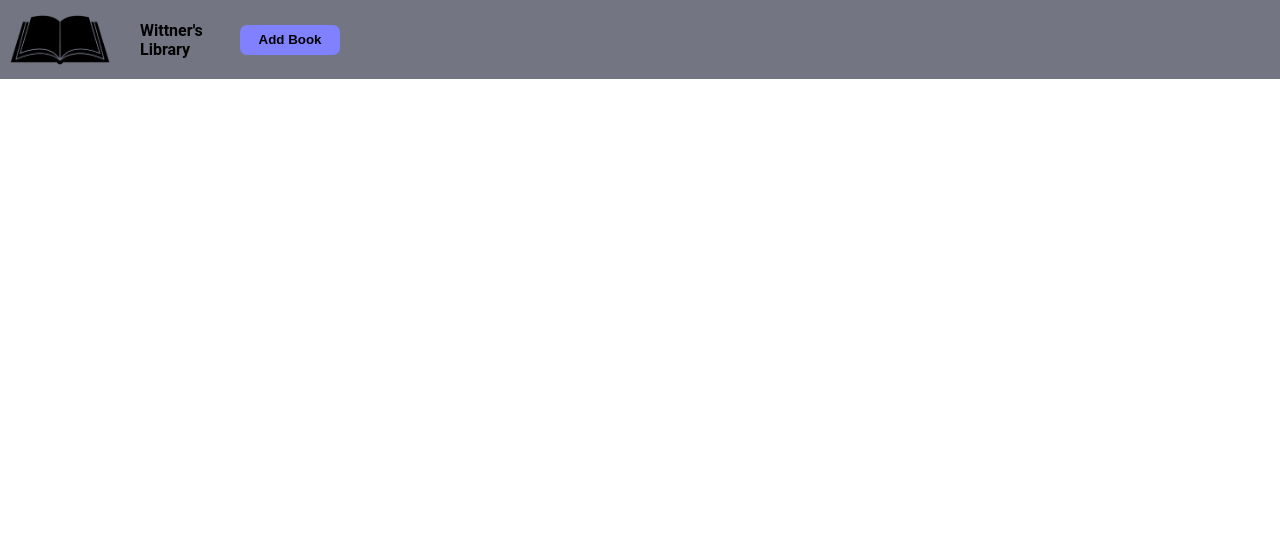
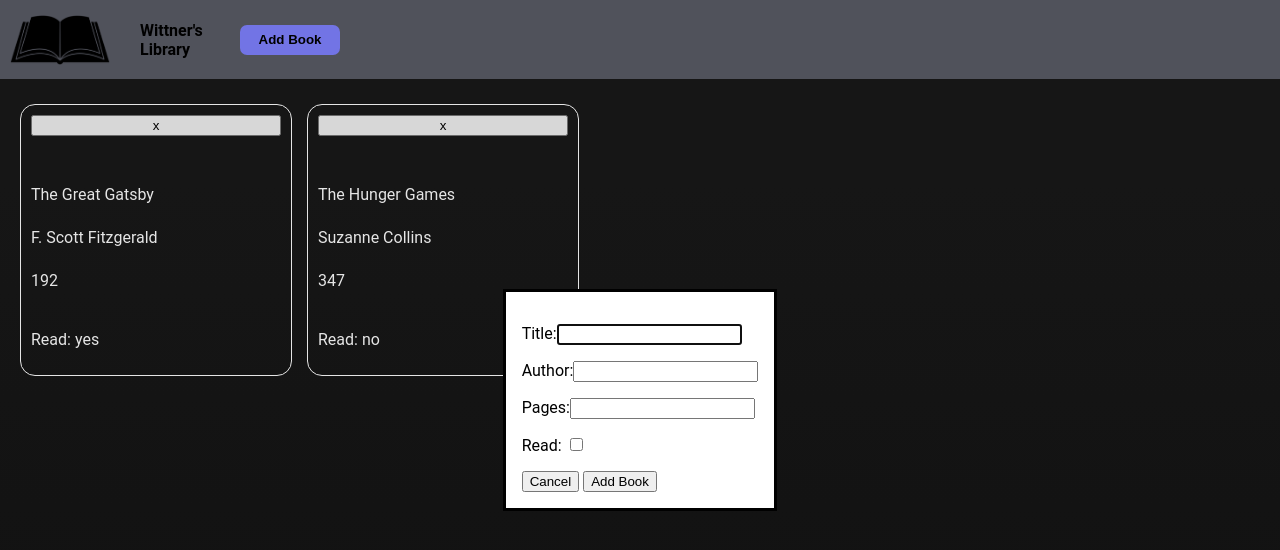
Before and after one commit to warlockobo/library, a plain HTML site: page index.html in a window 1280 px wide. Both pictures are taken after a click on the button "Add Book". Drawn offline with Linux system fonts and the light colour scheme; a web font is replaced by a local one.

Commit message:
html, css, and js redone and completely functional

```diff
--- a/index.html
+++ b/index.html
@@ -7,12 +7,29 @@
     <link rel="stylesheet" href="styles.css" >
 </head>
 <body>
+    <dialog id="addBookDialog">
+        <form>
+            <p><label>Title:</label><input type="text" class="modalInput" id="addBookTitle"></p>
+            <p><label>Author:</label><input type="text" class="modalInput" id="addBookAuthor"></p>
+            <p><label>Pages:</label><input type="number" class="modalInput" id="addBookPages"></p>
+            <p><label>Read:  <input type="checkbox" class="modalInput" id="addBookRead"></label></p>
+            <div>
+                <button value="cancel" formmethod="dialog">Cancel</button>
+                <button id="btnAddBook" value="default" type="submit">Add Book</button>
+            </div>
+        </form>
+    </dialog>
     <div class="container">
         <header>
             <img class="logo img" src="images/booklogo.png"/>
             <h1 class="logo title">Wittner's Library</h1>
-            <button class="addbook">Add Book</button>
+            <button class="addBookButton">Add Book</button>
         </header>
+        <div class="bookcontainer">
+            <!-- JS injection here-->
+        </div>
+
+
     </div>
 <script src="script.js"></script>
 </body>
--- a/script.js
+++ b/script.js
@@ -1,17 +1,112 @@
 const myLibrary = [];
+const bookcontainer = document.querySelector(".bookcontainer");
 
-function Book(title, author, pages, read) {
+function book(title, author, pages, read) {
     this.id = crypto.randomUUID();
     this.title = title;
     this.author = author;
     this.pages = pages;
     this.read = read;
+    this.dataDisplayed = false;
 }
 
-function addBookToLibrary {
-    const newBook = new Book(title, author, pages, read);
+function addBookToLibrary (title, author, pages, read){
+    const newBook = new book(title, author, pages, read);
     myLibrary.push(newBook);
 }
 
 addBookToLibrary("The Great Gatsby", "F. Scott Fitzgerald", "192", "yes");
 addBookToLibrary("The Hunger Games", "Suzanne Collins", "347", "no");
+
+const addBookButton = document.querySelector('.addBookButton');
+const addBookDialog = document.querySelector('#addBookDialog');
+const outputBox = document.querySelector("output");
+const btnAddBook = document.querySelector("#btnAddBook");
+const addBookTitle = document.querySelector("#addBookTitle");
+const addBookAuthor = document.querySelector("#addBookAuthor");
+const addBookPages = document.querySelector("#addBookPages");
+const addBookRead = document.querySelector("#addBookRead");
+
+addBookButton.addEventListener("click", () => {
+    addBookDialog.showModal();
+});
+
+function displayLibrary() {
+  myLibrary.forEach((book) => {
+    if (book.dataDisplayed === false) {
+      createCard(book, bookcontainer);
+      book.dataDisplayed = true;
+    } else {
+      return;
+    }
+  });
+}
+
+
+btnAddBook.addEventListener("click", (event) => {
+    event.preventDefault();
+    const read = addBookRead.checked ? "yes" : "no";
+    addBookToLibrary(addBookTitle.value, addBookAuthor.value, addBookPages.value, read);
+    console.log(addBookTitle.value);
+    console.log(addBookAuthor.value);
+    addBookDialog.close();
+    displayLibrary();
+    console.log(myLibrary);
+});
+
+
+function createCard (book, bookcontainer) {
+    const bookCard = document.createElement("div");
+    bookCard.classList.add("bookCard");
+
+    const deleteBookBtn = document.createElement("button");
+    deleteBookBtn.classList.add("delete_book");
+    deleteBookBtn.classList.add("btn");
+    deleteBookBtn.textContent = "x";
+    deleteBookBtn.onclick = (e) => deleteBook(e, book.id);
+
+    const bookInfo = document.createElement("div");
+    bookInfo.classList.add("book_info_container");
+
+    const bookTitle = document.createElement("span");
+    bookTitle.classList.add("bookTitle");
+    bookTitle.textContent = book.title;
+    console.log(book.title);
+
+    const bookAuthor = document.createElement("div");
+    bookAuthor.classList.add("bookAuthor");
+    bookAuthor.textContent = book.author;
+
+    const bookPages = document.createElement("div");
+    bookPages.classList.add("bookPages");
+    bookPages.textContent = book.pages;
+
+    const readStatus = document.createElement("p");
+    readStatus.classList.add("readStatus");
+    readStatus.textContent = 'Read: ';
+
+    const readStatusSpan = document.createElement("span");
+    readStatusSpan.classList.add("readStatusSpan");
+    readStatusSpan.textContent = book.read;
+
+    bookCard.appendChild(deleteBookBtn);
+    bookCard.appendChild(bookInfo);
+    bookCard.appendChild(bookTitle);
+    bookCard.appendChild(bookAuthor);
+    bookCard.appendChild(bookPages);
+    readStatus.appendChild(readStatusSpan);
+    bookCard.appendChild(readStatus);
+
+    bookcontainer.appendChild(bookCard);
+};
+
+function deleteBook(e, id) {
+    const card = e.target.parentNode;
+    card.remove();
+    let index = myLibrary.findIndex((book) =>
+    book.id === id);
+    console.log(index);
+    myLibrary.splice(index, 1);
+}
+
+displayLibrary();
--- a/styles.css
+++ b/styles.css
@@ -20,7 +20,7 @@ html, body {
 header {
     display: grid;
     grid-template-columns: 100px 70px 100px;
-    background-color: #737582;
+    background-color: #595b65;
     padding: 10px 10px 10px 10px;
     align-items: center;
     gap: 30px;
@@ -36,7 +36,7 @@ header {
     width: 70px;
 }
 
-.addbook {
+.addBookButton {
     border-radius: 7px;
     border-style: none;
     height: 30px;
@@ -106,16 +106,37 @@ input:checked + .slider:before {
   border-radius: 50%;
 }
 
-.bookcover{
-    width: 150px;
-    height: 200px;
+.bookcontainer {
+    background-color: var(--mid-black);
+    background: #191919;
+    background: linear-gradient(
+        180deg,
+        rgba(25, 25, 25, 1) 0%,
+        rgba(21, 21, 21, 1) 50%,
+        rgba(18, 18, 18, 1) 100%
+    );
+    padding: 25px 20px;
+    display: flex;
+    flex-wrap: wrap;
+    gap: 15px;
+    min-height: 100vh;
+    color: white;
+
 }
 
-.bookcontainer {
-    display: grid;
-    background-color: red;
+.bookCard {
+  border: 5px solid var(--black-accent);
+  padding: 10px;
+  width: 250px;
+  height: 250px;
+  border-radius: 15px;
+  background-color: var(--black-accent);
+  display: flex;
+  flex-direction: column;
+  justify-content: space-between;
+  gap: 4px;
+  text-align: left;
+  overflow-x: hidden;
+  overflow-y: auto;
+  border: 1px solid white;
 }
-
-.bookcard {
-
-}
```
